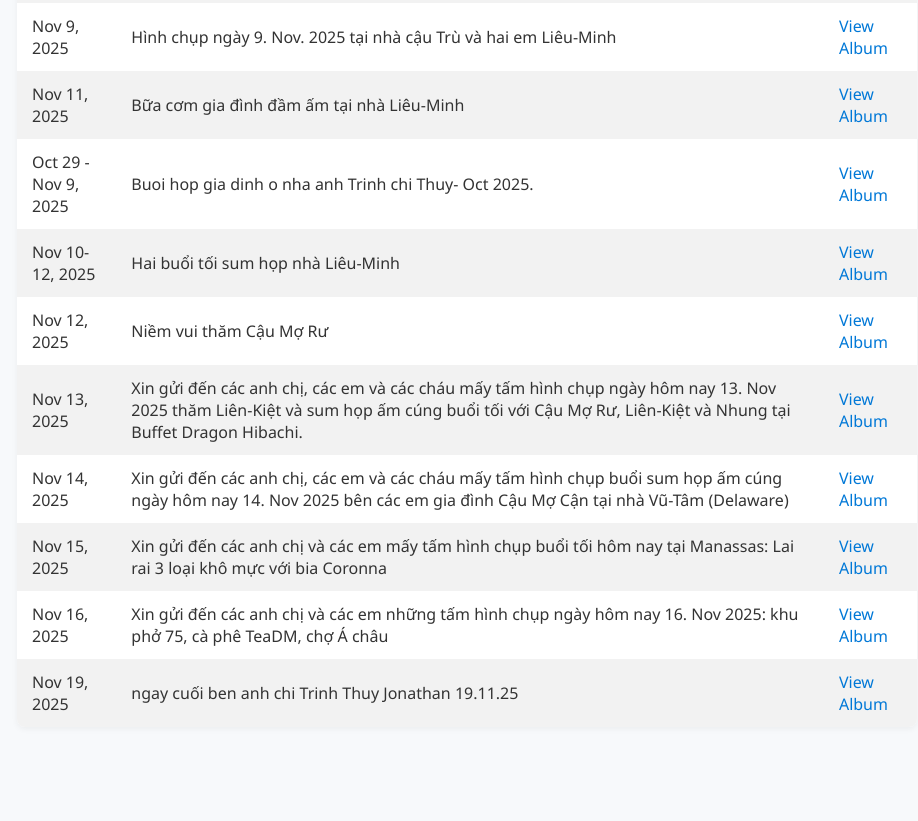
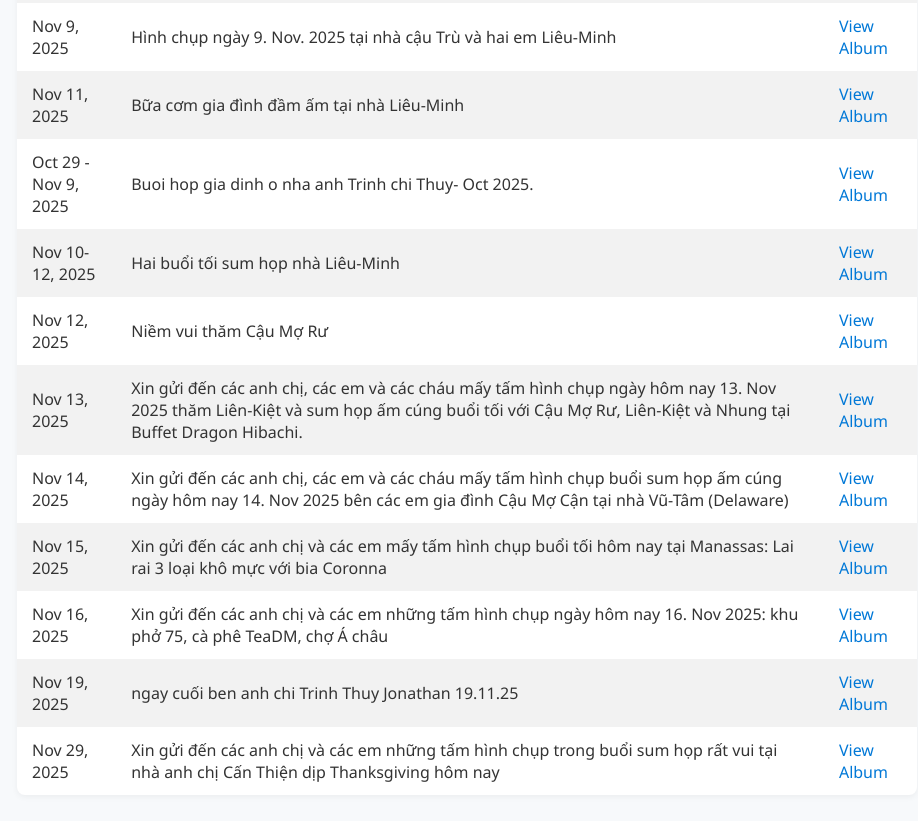
Before and after one commit to rtp27609/FamilyReunion, a plain HTML site: page index.html in a window 1280 px wide. Shown: the part 1586-2407 px from the top of the page, without its empty margins (173-1091 px from the left). Before the commit the page ends 2343 px from the top, so only its background shows below. Drawn offline with Linux system fonts and the light colour scheme.

Commit message:
Update index.html 11/29/2025

```diff
--- a/index.html
+++ b/index.html
@@ -247,6 +247,10 @@
           <td data-label="Description">ngay cuối ben anh chi Trinh Thuy Jonathan 19.11.25</td>
           <td data-label="Album"><a class="album-link" href="https://photos.app.goo.gl/2WDNeYQtWADFgiUT6" target="_blank">View Album</a></td>
         </tr>
+		<td data-label="Date">Nov 29, 2025</td>
+          <td data-label="Description">Xin gửi đến các anh chị và các em những tấm hình chụp trong buổi sum họp rất vui tại nhà anh chị Cấn Thiện dịp Thanksgiving hôm nay</td>
+          <td data-label="Album"><a class="album-link" href="https://photos.app.goo.gl/8b8yRVWLhNSFgoYQ9" target="_blank">View Album</a></td>
+        </tr>
         <!-- Add more rows here for all 20 albums -->
       </tbody>
     </table>
```
